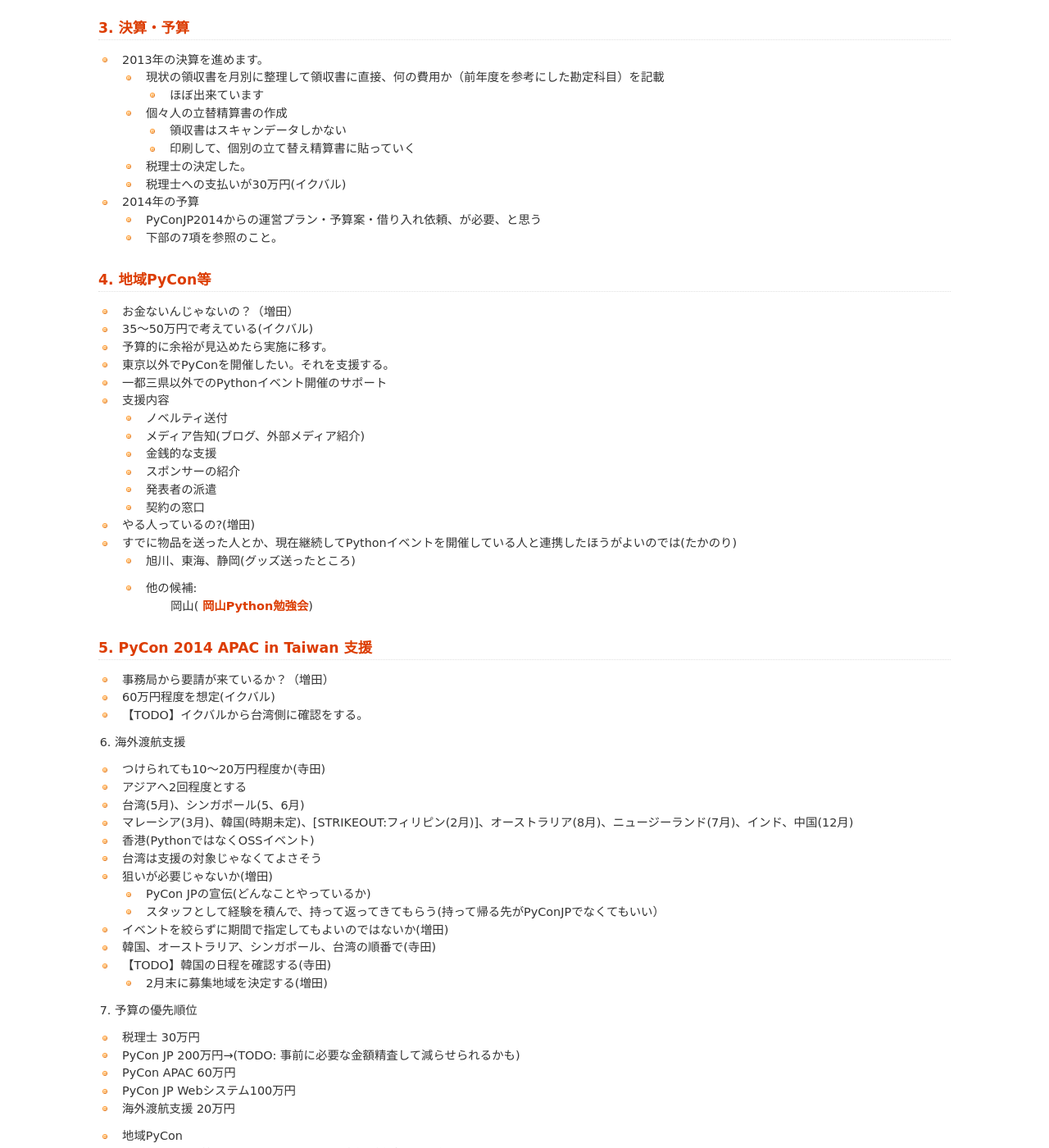
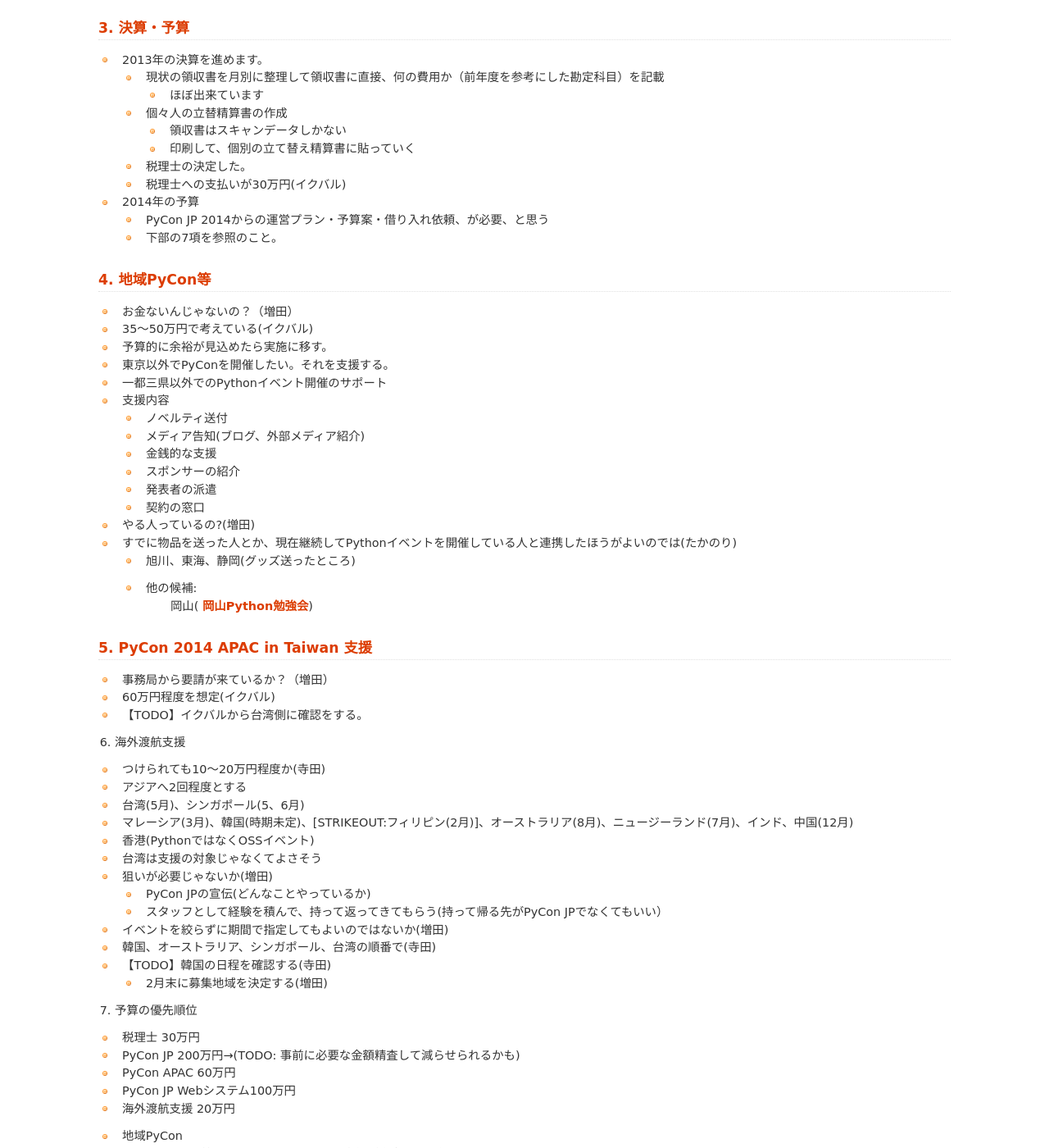
Before and after one commit to pyconjp/www.pycon.jp, a Sphinx documentation site: the page built from source/committee/meeting/minutes04.rst, in a window 1280 px wide and 1400 px high, scrolled down 2008 px. Shown: the whole window at 82% size. Built offline with Sphinx 7.4.7, drawn with Linux system fonts in a browser that asks for light colours.

Commit message:
PyConJP -> PyCon JP

```diff
--- a/source/committee/board.rst
+++ b/source/committee/board.rst
@@ -28,7 +28,7 @@
 
 副代表理事
 
-イアンはアメリカの首都ワシントンDC出身で、2006年から東京に移住。2011年からPyConJPの創業者として、運営に参加。2013年設立時から、一般社団法人 PyCon JPの副代表理事として務め、PyCon JPや、Pythonコミュニティの継続するために努力している。
+イアンはアメリカの首都ワシントンDC出身で、2006年から東京に移住。2011年からPyCon JPの創業者として、運営に参加。2013年設立時から、一般社団法人 PyCon JPの副代表理事として務め、PyCon JPや、Pythonコミュニティの継続するために努力している。
 
 現在はGoogle Japan所属で、Google Cloud Platformのデボロッパーアドボケートとして、クラウドの開発者の支援をしている。Googleに入社した前に株式会社ビープラウドでconnpass.comというIT勉強会支援サービスを開発した。Pythonや、Goが好きで、開発者の発展を楽しんで応援している。www.ianlewis.org でブログを書いている。
 
--- a/source/committee/meeting/minutes04.rst
+++ b/source/committee/meeting/minutes04.rst
@@ -137,7 +137,7 @@
 
 -  2014年の予算
 
-   -  PyConJP2014からの運営プラン・予算案・借り入れ依頼、が必要、と思う
+   -  PyCon JP 2014からの運営プラン・予算案・借り入れ依頼、が必要、と思う
 
    -  下部の7項を参照のこと。
 
@@ -204,7 +204,7 @@
 
    -  PyCon JPの宣伝(どんなことやっているか)
 
-   -  スタッフとして経験を積んで、持って返ってきてもらう(持って帰る先がPyConJPでなくてもいい）
+   -  スタッフとして経験を積んで、持って返ってきてもらう(持って帰る先がPyCon JPでなくてもいい）
 
 -  イベントを絞らずに期間で指定してもよいのではないか(増田)
 
--- a/source/donation/index.rst
+++ b/source/donation/index.rst
@@ -8,7 +8,7 @@
 
 また、特にお断りの無い場合、寄付を頂いた組織名を上記の通り掲載させていただきます。ただし、宗教団体、政治団体、また反社会的勢力等関連団体からの寄付はお断りさせていただいております。
 
-寄付金は、PyConJPイベントが開催するカンファレンスの他、一般社団法人PyConJPが開催する諸事業に使用されます。諸事業とは、海外派遣、講演やイベント開催支援などを考えております。
+寄付金は、PyCon JPイベントが開催するカンファレンスの他、一般社団法人PyCon JPが開催する諸事業に使用されます。諸事業とは、海外派遣、講演やイベント開催支援などを考えております。
 
 寄付一覧
 ========
```
Also changed, not shown: source/committee/meeting/minutes01.rst (+5 -5 lines), source/committee/meeting/minutes11.rst (+4 -7 lines).
